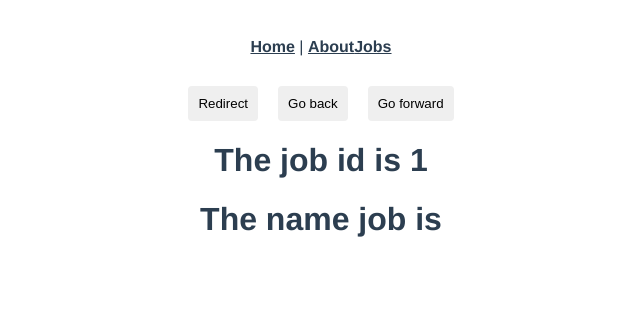
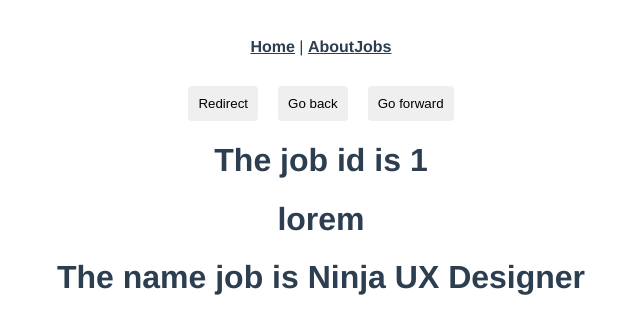
Before and after one commit to Pedro-Landin/Vue-JS, a Vue app in the folder ProjetoVueJS/vue-routes/: page /jobs/1 in a window 1280 px wide. Shown: the top 334 px of the page, without its empty margins (319-959 px from the left). Built offline with nearby package versions, Linux system fonts and the light colour scheme; data requests are answered from the project's data file.

Commit message:
conditional fetching data

```diff
--- a/ProjetoVueJS/vue-routes/src/views/jobs/Jobs.vue
+++ b/ProjetoVueJS/vue-routes/src/views/jobs/Jobs.vue
@@ -1,30 +1,37 @@
 <template>
   <h1>Jobs</h1>
+  <div v-if="jobs.length">
     <div v-for="job in jobs" :key="job.id" class="job">
-  <router-link :to="{ name: 'jobDetails', params: { id: job.id, name: job.title}}">
+      <router-link
+        :to="{ name: 'jobDetails', params: { id: job.id, name: job.title } }"
+      >
         <h2>{{ job.title }}</h2>
       </router-link>
+    </div>
+  </div>
+  <div v-else>
+     <p>Loading jobs...</p>
   </div>
 </template>
 
 <script>
 export default {
-   data(){
+  data() {
     return {
-           jobs: []
-      }
+      jobs: [],
+    };
   },
   mounted() {
-     fetch('http://localhost:3000/jobs')
-       .then(res => res.json())
-       .then(data => this.jobs = data)
-       .catch(err => console.log(err.message))
-   }
-}
+    fetch("http://localhost:3000/jobs")
+      .then((res) => res.json())
+      .then((data) => (this.jobs = data))
+      .catch((err) => console.log(err.message));
+  },
+};
 </script>
 
 <style>
-.job h2{
+.job h2 {
   background: #f4f4f4;
   padding: 20px;
   border-radius: 10px;
@@ -33,10 +40,10 @@ export default {
   cursor: pointer;
   color: #444;
 }
-.job h2:hover{
+.job h2:hover {
   background: #ddd;
 }
-.job a{
+.job a {
   text-decoration: none;
 }
 </style>
--- a/ProjetoVueJS/vue-routes/src/views/jobs/jobDetails.vue
+++ b/ProjetoVueJS/vue-routes/src/views/jobs/jobDetails.vue
@@ -1,14 +1,29 @@
 <template>
-   <h1>The job id is {{ id }}</h1>
-   <h1>The name job is {{ name }}</h1>
+  <div v-if="job">
+    <h1>The job id is {{ id }}</h1>
+    <h1>{{ job.details }}</h1>
+    <h1>The name job is {{ job.title }}</h1>
+  </div>
+  <div v-else>
+    <P>Loading job details...</P>
+  </div>
 </template>
 
 <script>
 export default {
-    props: ['id', 'name']
-}
+  props: ["id", "name"],
+  data() {
+    return {
+      job: null,
+    };
+  },
+  mounted() {
+    fetch("http://localhost:3000/jobs/" + this.id)
+      .then((res) => res.json())
+      .then((data) => (this.job = data))
+      .catch((err) => console.log(err.message));
+  },
+};
 </script>
 
-<style>
-
-</style>
+<style></style>
```
Lines whose indentation alone changed are shown as unchanged.
